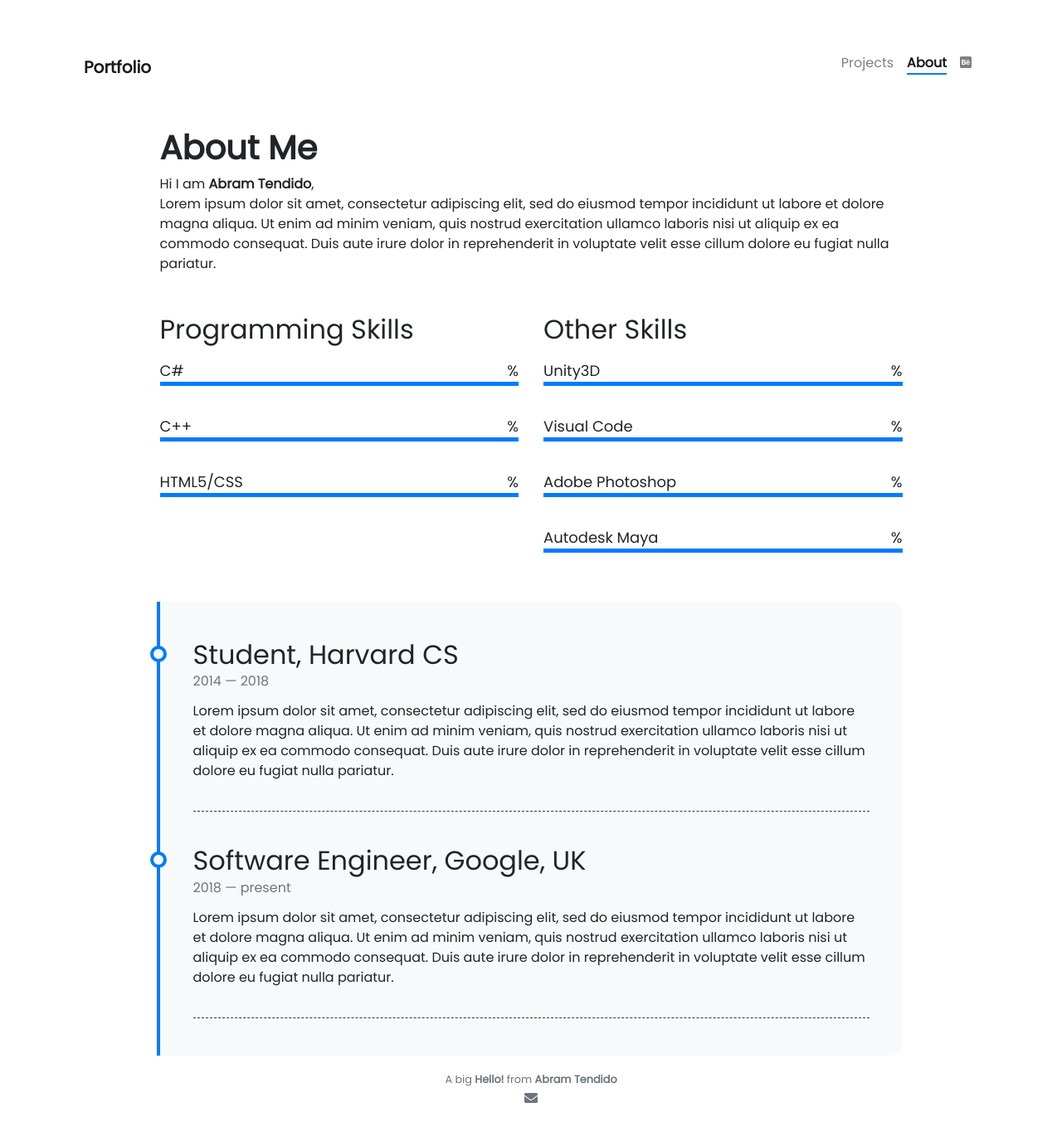
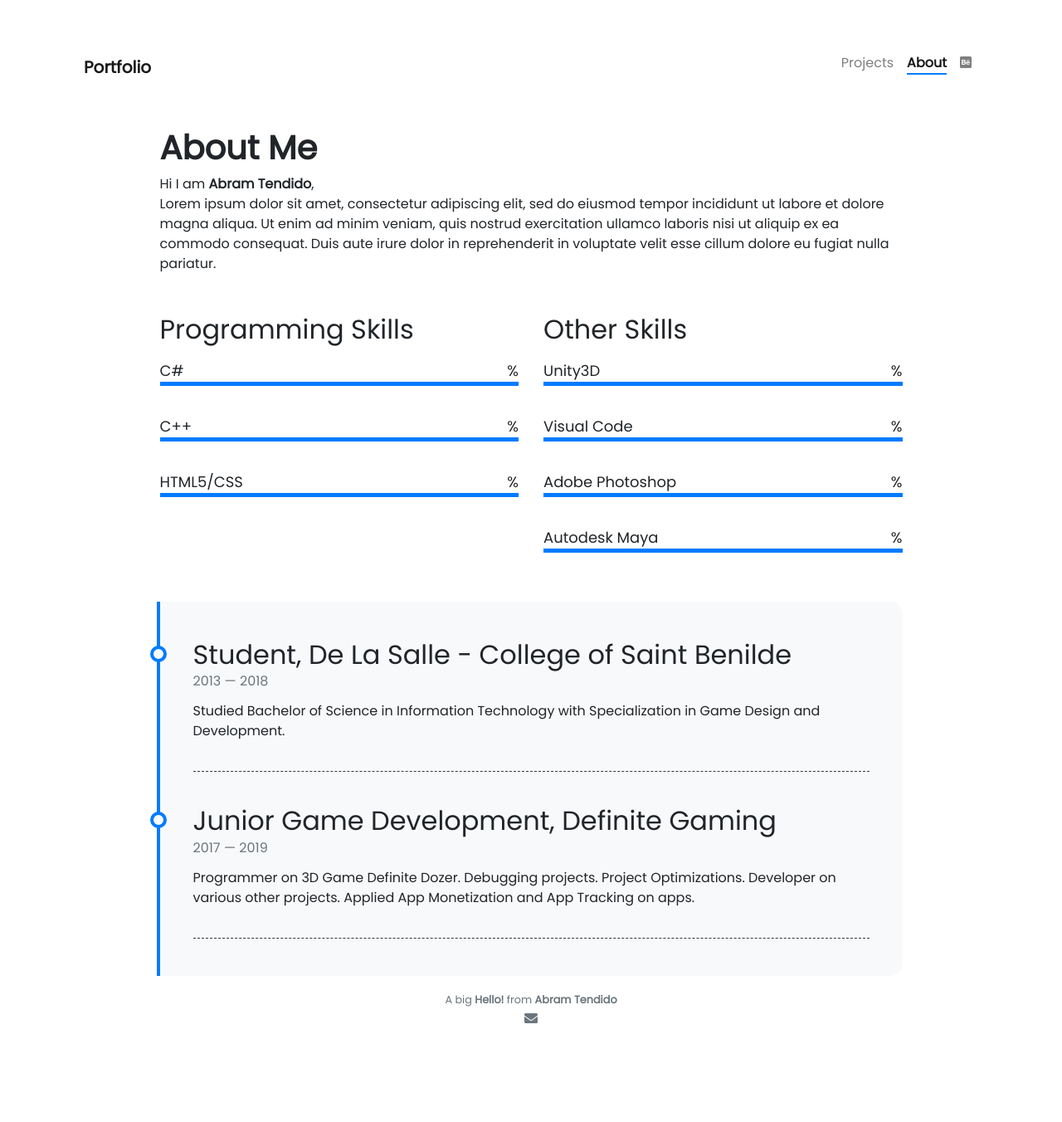
Before and after one commit to AbramTendido/portfolio, a Jekyll site: the page built from pages/about.md, in a window 1280 px wide. Shown: the whole page at 83% size. Built offline with Jekyll 4.4.1, drawn with Linux system fonts in a browser that asks for light colours; nearby versions of some CDN libraries; comment, search, counter and statistics services are not loaded; after the commit the page ends 1256 px from its top, so only the background shows below that.

Commit message:
Update timeline.yml

```diff
--- a/_data/timeline.yml
+++ b/_data/timeline.yml
@@ -1,17 +1,14 @@
-- title: Student, Harvard CS
-  from: 2014
+- title: Student, De La Salle - College of Saint Benilde
+  from: 2013
   to: 2018
-  description: Lorem ipsum dolor sit amet, consectetur adipiscing elit,
-               sed do eiusmod tempor incididunt ut labore et dolore magna aliqua.
-               Ut enim ad minim veniam, quis nostrud exercitation ullamco laboris
-               nisi ut aliquip ex ea commodo consequat. Duis aute irure dolor in
-               reprehenderit in voluptate velit esse cillum dolore eu fugiat nulla pariatur.
+  description: Studied Bachelor of Science in Information Technology
+               with Specialization in Game Design and Development.
 
-- title: Software Engineer, Google, UK
-  from: 2018
-  to: present
-  description: Lorem ipsum dolor sit amet, consectetur adipiscing elit,
-               sed do eiusmod tempor incididunt ut labore et dolore magna aliqua.
-               Ut enim ad minim veniam, quis nostrud exercitation ullamco laboris
-               nisi ut aliquip ex ea commodo consequat. Duis aute irure dolor in
-               reprehenderit in voluptate velit esse cillum dolore eu fugiat nulla pariatur.
+- title: Junior Game Development, Definite Gaming
+  from: 2017
+  to: 2019
+  description: Programmer on 3D Game Definite Dozer.
+               Debugging projects.
+               Project Optimizations.
+               Developer on various other projects.
+               Applied App Monetization and App Tracking on apps.
```
